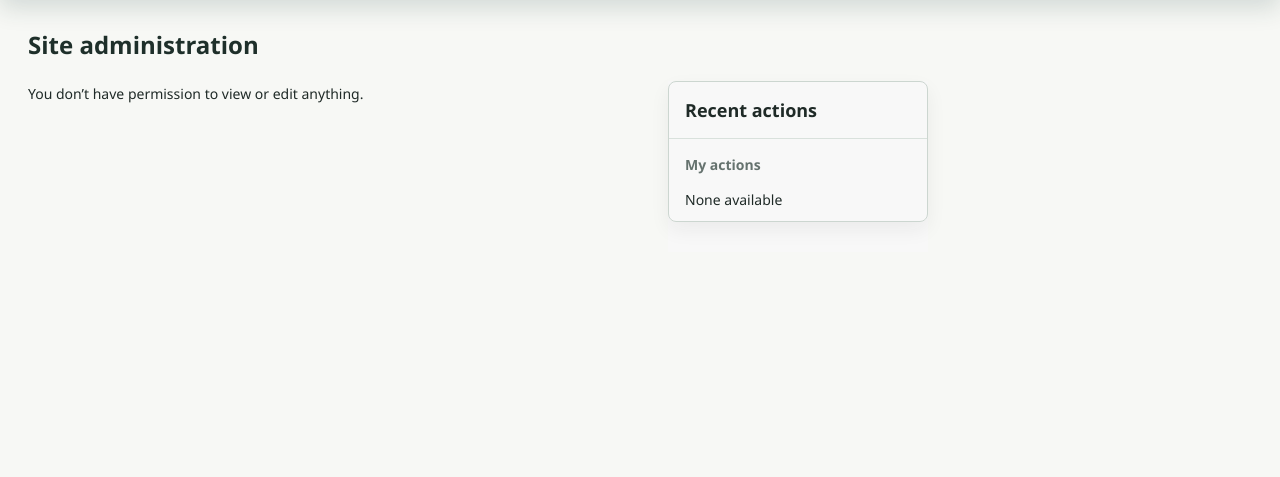
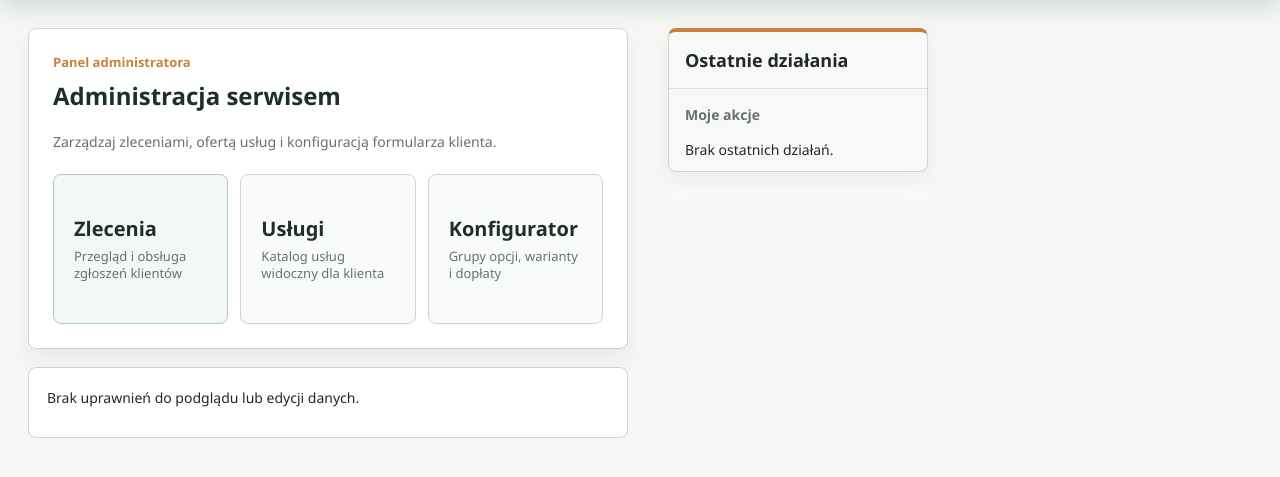
Before and after one commit to DawidSrd/Projekt-in-ynierski, a Django app: page /admin/ in a window 1280 px wide. Shown: the part 72-549 px from the top of the page. Run offline with Django 5.2, Linux system fonts and the light colour scheme; the visitor is signed in with stand-in values (Sample User, id 1); data comes from the database, SQL or seed files in the repository; data that the repository does not hold is empty.

Commit message:
Dodanie strony glownej i uproszczenie panelu admina

```diff
--- a/backend/orders/static/orders/admin.css
+++ b/backend/orders/static/orders/admin.css
@@ -208,8 +208,121 @@ textarea {
   max-width: 1180px;
 }
 
-.dashboard .app-orders {
+.service-admin-dashboard-page #content {
+  max-width: 1180px;
+}
+
+.service-admin-dashboard {
+  display: grid;
+  gap: 18px;
+}
+
+.service-admin-panel {
+  padding: 24px;
+  border: 1px solid var(--border-color);
+  border-radius: 8px;
+  background: #ffffff;
+  box-shadow: 0 10px 24px rgba(31, 42, 39, 0.07);
+}
+
+.service-admin-eyebrow {
+  display: block;
+  margin-bottom: 8px;
+  color: var(--accent);
+  font-size: 13px;
+  font-weight: 700;
+}
+
+.service-admin-panel h1 {
+  margin: 0 0 10px;
+  font-size: 28px;
+}
+
+.service-admin-panel p {
+  max-width: 620px;
+  margin: 0;
+  color: var(--body-quiet-color);
+}
+
+.service-admin-actions {
+  display: grid;
+  grid-template-columns: repeat(3, minmax(0, 1fr));
+  gap: 12px;
+  margin-top: 22px;
+}
+
+.service-admin-action {
+  display: flex;
+  flex-direction: column;
+  justify-content: center;
+  min-height: 112px;
+  padding: 18px 20px;
+  border: 1px solid var(--border-color);
+  border-radius: 8px;
+  background: #f9fbf9;
+  color: var(--body-fg);
+  text-decoration: none;
+}
+
+.service-admin-action:hover {
+  border-color: var(--primary);
+  background: var(--selected-bg);
+  color: var(--body-fg);
+}
+
+.service-admin-action--primary {
+  border-color: #adc9c0;
+  background: #f3f8f5;
+}
+
+.service-admin-action span {
+  color: #1e2f2a;
+  font-size: 20px;
+  font-weight: 700;
+}
+
+.service-admin-action small {
+  margin-top: 6px;
+  color: var(--body-quiet-color);
+  font-size: 13px;
+  line-height: 1.35;
+}
+
+.service-admin-details {
+  border: 1px solid var(--border-color);
+  border-radius: 8px;
+  background: #ffffff;
+  box-shadow: 0 8px 20px rgba(31, 42, 39, 0.05);
+}
+
+.service-admin-details summary {
+  padding: 15px 18px;
+  color: #1e2f2a;
+  cursor: pointer;
+  font-weight: 700;
+}
+
+.service-admin-details[open] summary {
+  border-bottom: 1px solid var(--hairline-color);
+}
+
+.service-admin-app-list {
+  padding: 16px;
+}
+
+.service-admin-app-list .module {
+  box-shadow: none;
+}
+
+.service-admin-recent .module {
   border-top: 4px solid var(--accent);
+}
+
+.service-admin-empty {
+  padding: 18px;
+  border: 1px solid var(--border-color);
+  border-radius: 8px;
+  background: #ffffff;
 }
 
 @media (max-width: 767px) {
@@ -232,4 +345,8 @@ textarea {
   #content {
     padding: 18px;
   }
+
+  .service-admin-actions {
+    grid-template-columns: 1fr;
+  }
 }
--- a/backend/orders/urls.py
+++ b/backend/orders/urls.py
@@ -2,6 +2,7 @@ from django.urls import path
 from . import views
 
 urlpatterns = [
+    path("", views.home, name="home"),
     path("track/", views.track_order, name="track_order"),
     path("services/", views.service_catalog, name="service_catalog"),
     path("services/<int:service_id>/", views.service_configurator, name="service_configurator"),
--- a/backend/orders/views.py
+++ b/backend/orders/views.py
@@ -15,6 +15,10 @@ from .choices import (
 
 
 STATUS_LABELS = dict(ServiceOrderStatus.choices)
+
+
+def home(request):
+    return render(request, "orders/home.html")
 
 
 def get_verified_order(order_number: str, email: str, phone: str):
--- a/backend/templates/admin/base_site.html
+++ b/backend/templates/admin/base_site.html
@@ -5,7 +5,7 @@
 
 {% block extrastyle %}
 {{ block.super }}
-<link rel="stylesheet" href="{% static 'orders/admin.css' %}">
+<link rel="stylesheet" href="{% static 'orders/admin.css' %}?v=2">
 {% endblock %}
 
 {% block branding %}
--- /dev/null
+++ b/backend/templates/admin/index.html
@@ -0,0 +1,83 @@
+{% extends "admin/base_site.html" %}
+{% load i18n log %}
+
+{% block coltype %}colMS{% endblock %}
+
+{% block bodyclass %}{{ block.super }} dashboard service-admin-dashboard-page{% endblock %}
+
+{% block nav-breadcrumbs %}{% endblock %}
+
+{% block nav-sidebar %}{% endblock %}
+
+{% block content_title %}{% endblock %}
+
+{% block content %}
+<div id="content-main" class="service-admin-dashboard">
+  <section class="service-admin-panel">
+    <span class="service-admin-eyebrow">Panel administratora</span>
+    <h1>Administracja serwisem</h1>
+    <p>Zarządzaj zleceniami, ofertą usług i konfiguracją formularza klienta.</p>
+
+    <div class="service-admin-actions" aria-label="Główne akcje administratora">
+      <a class="service-admin-action service-admin-action--primary" href="{% url 'admin:orders_serviceorder_changelist' %}">
+        <span>Zlecenia</span>
+        <small>Przegląd i obsługa zgłoszeń klientów</small>
+      </a>
+
+      <a class="service-admin-action" href="{% url 'admin:orders_service_changelist' %}">
+        <span>Usługi</span>
+        <small>Katalog usług widoczny dla klienta</small>
+      </a>
+
+      <a class="service-admin-action" href="{% url 'admin:orders_serviceoptiongroup_changelist' %}">
+        <span>Konfigurator</span>
+        <small>Grupy opcji, warianty i dopłaty</small>
+      </a>
+    </div>
+  </section>
+
+  {% if app_list %}
+    <details class="service-admin-details">
+      <summary>Pokaż wszystkie dane systemu</summary>
+      <div class="service-admin-app-list">
+        {% include "admin/app_list.html" with app_list=app_list show_changelinks=True %}
+      </div>
+    </details>
+  {% else %}
+    <section class="service-admin-empty">
+      <p>Brak uprawnień do podglądu lub edycji danych.</p>
+    </section>
+  {% endif %}
+</div>
+{% endblock %}
+
+{% block sidebar %}
+<div id="content-related" class="service-admin-recent">
+  <div class="module" id="recent-actions-module">
+    <h2>Ostatnie działania</h2>
+    <h3>Moje akcje</h3>
+    {% get_admin_log 8 as admin_log for_user user %}
+    {% if not admin_log %}
+      <p>Brak ostatnich działań.</p>
+    {% else %}
+      <ul class="actionlist">
+        {% for entry in admin_log %}
+          <li class="{% if entry.is_addition %}addlink{% endif %}{% if entry.is_change %}changelink{% endif %}{% if entry.is_deletion %}deletelink{% endif %}">
+            {% if entry.is_deletion or not entry.get_admin_url %}
+              {{ entry.object_repr }}
+            {% else %}
+              <a href="{{ entry.get_admin_url }}">{{ entry.object_repr }}</a>
+            {% endif %}
+            <br>
+            {% if entry.content_type %}
+              <span class="mini quiet">{{ entry.content_type.name|capfirst }}</span>
+            {% else %}
+              <span class="mini quiet">{% translate 'Unknown content' %}</span>
+            {% endif %}
+          </li>
+        {% endfor %}
+      </ul>
+    {% endif %}
+  </div>
+</div>
+{% endblock %}
```
Also changed, not shown: backend/orders/static/orders/app.css (+104 -1 lines), backend/orders/templates/orders/base.html (+8 -3 lines), backend/orders/templates/orders/home.html (added, +38 -0 lines), backend/orders/tests.py (+67 -0 lines).
